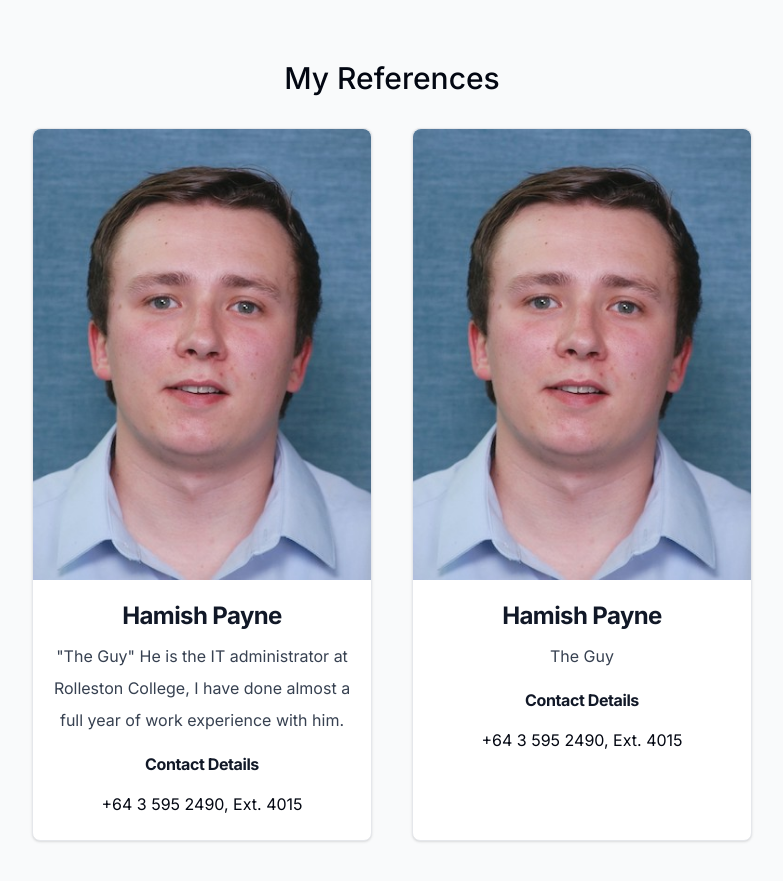
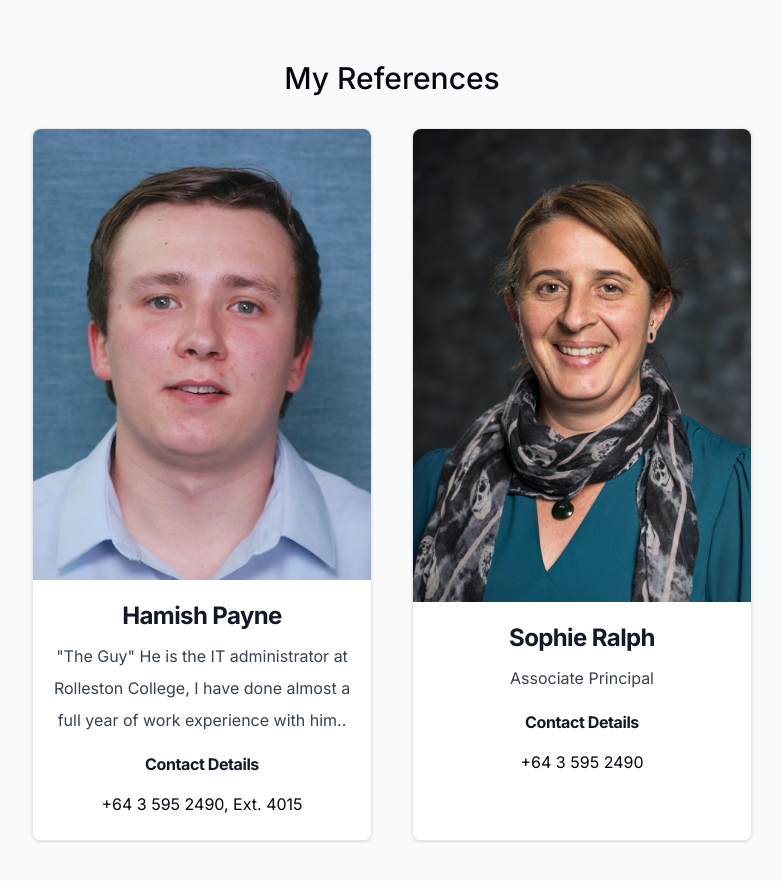
Before and after one commit to huskynz/peter-portfolio, a Next.js app: page / in a window 1280 px wide. Shown: the part 3380-4261 px from the top of the page, without its empty margins (248-1031 px from the left). Built offline with nearby package versions, Linux system fonts and the light colour scheme; no server answers.

Commit message:
add another

```diff
--- a/components/refs.tsx
+++ b/components/refs.tsx
@@ -33,7 +33,7 @@ export default function About() {
 
     </a>
     <p className="mb-3 font-normal text-gray-700 dark:text-gray-400">
-    "The Guy" He is the IT administrator at Rolleston College, I have done almost a full year of work experience with him.
+    "The Guy" He is the IT administrator at Rolleston College, I have done almost a full year of work experience with him..
     </p>
     <h5 className="mb-2 text-1xl font-bold tracking-tight text-gray-900 dark:text-white">Contact Details </h5>
     <p>+64 3 595 2490, Ext. 4015</p>
@@ -41,20 +41,20 @@ export default function About() {
 </div>
 <div className="max-w-sm bg-white border border-gray-200 rounded-lg shadow dark:bg-gray-800 dark:border-gray-700">
   <a href="#">
-    <img className="rounded-t-lg" src="/pyn.jpg" alt="" />
+    <img className="rounded-t-lg" src="/029d63e5-0681-48fc-a122-f94f3cf8c23c_wo.jpg" alt="" />
   </a>
   <div className="p-5">
     <a href="#">
       <h5 className="mb-2 text-2xl font-bold tracking-tight text-gray-900 dark:text-white">
-        Hamish Payne
+        Sophie Ralph
       </h5>
 
     </a>
     <p className="mb-3 font-normal text-gray-700 dark:text-gray-400">
-    The Guy
+    Associate Principal
     </p>
     <h5 className="mb-2 text-1xl font-bold tracking-tight text-gray-900 dark:text-white">Contact Details </h5>
-    <p>+64 3 595 2490, Ext. 4015</p>
+    <p>+64 3 595 2490</p>
   </div>
 </div>
 </div>
```
Also changed, not shown: public/029d63e5-0681-48fc-a122-f94f3cf8c23c_wo.jpg (added).
